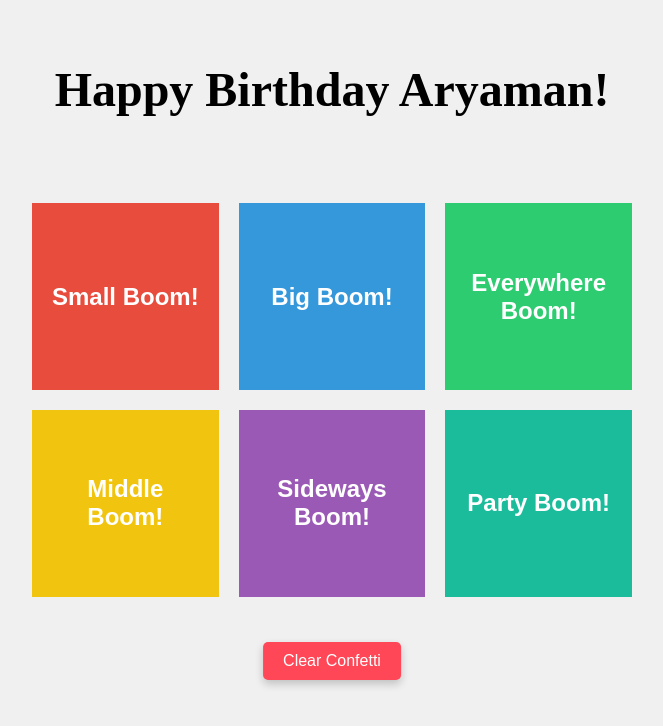
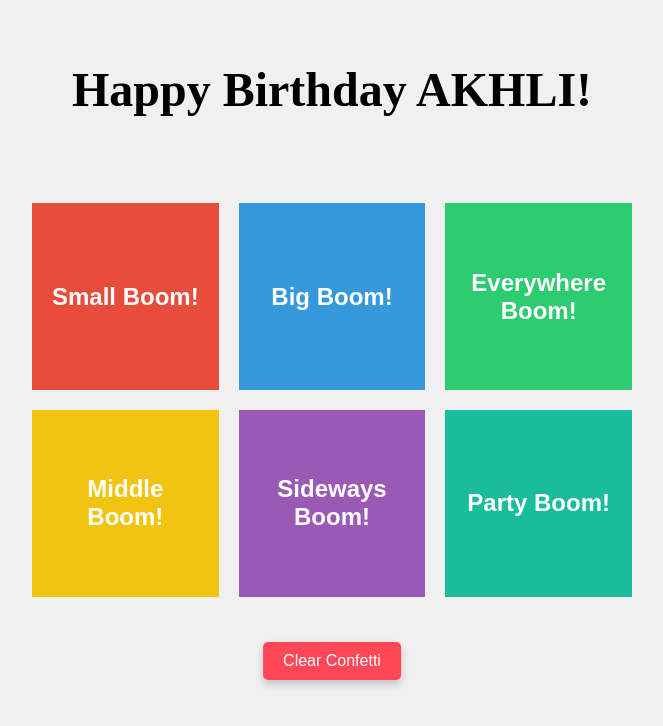
Before and after one commit to ArjunSahlot/happy_birthday, a plain HTML site: page src/index.html in a window 1280 px wide. Shown: the whole page, without its empty margins (308-971 px from the left). Drawn offline with nearby package versions, Linux system fonts and the light colour scheme.

Commit message:
akhli birthday

```diff
--- a/src/index.html
+++ b/src/index.html
@@ -1,11 +1,11 @@
 <!DOCTYPE html>
 <html>
 	<head>
-		<title>Happy Birthday Aryaman!</title>
+		<title>Happy Birthday AKHLI!</title>
 		<link rel="stylesheet" type="text/css" href="styles.css">
 	</head>
 	<body>
-		<h1>Happy Birthday Aryaman!</h1>
+		<h1>Happy Birthday AKHLI!</h1>
 		<div class="buttons">
 			<button id="smallBoom">Small Boom!</button>
 			<button id="bigBoom">Big Boom!</button>
```
